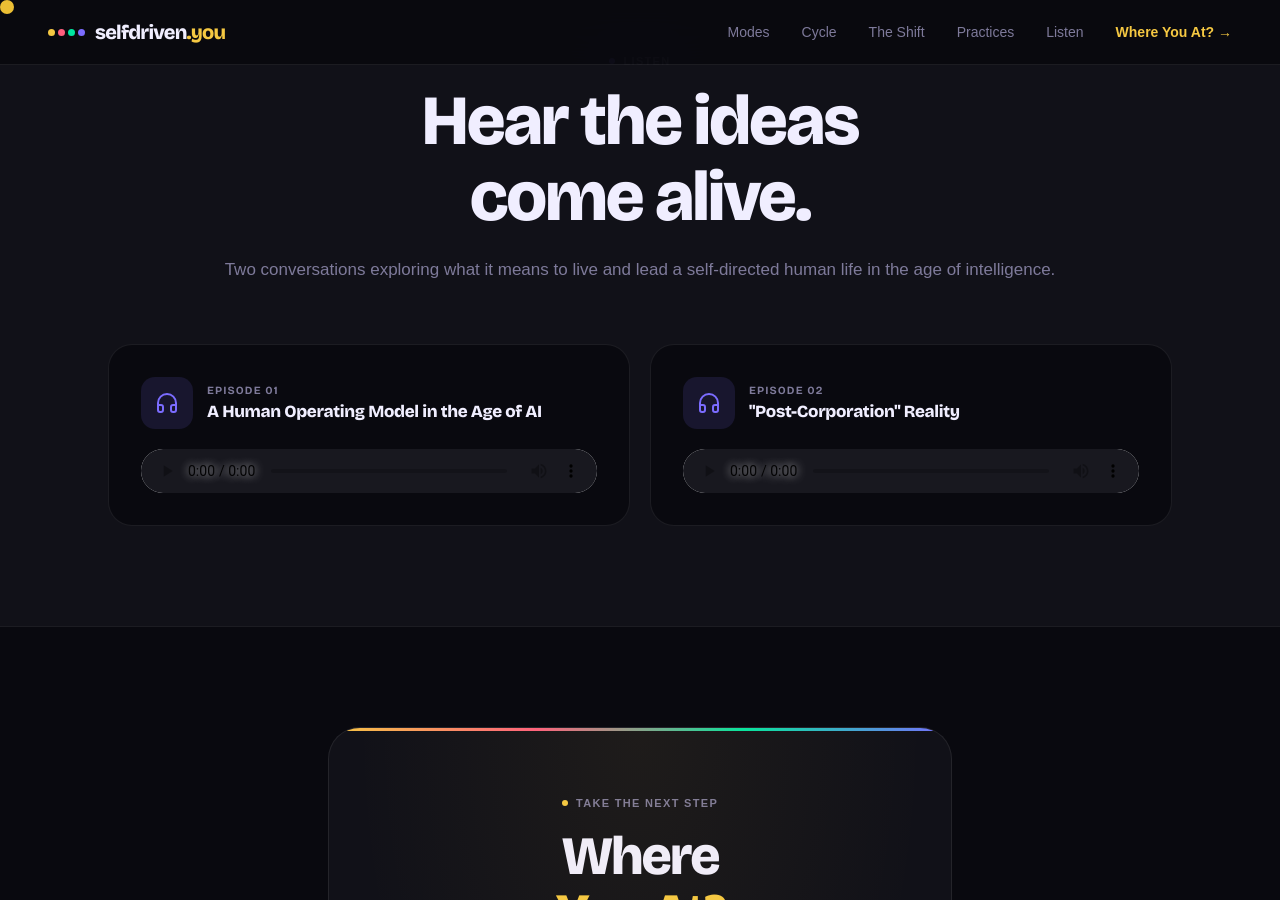
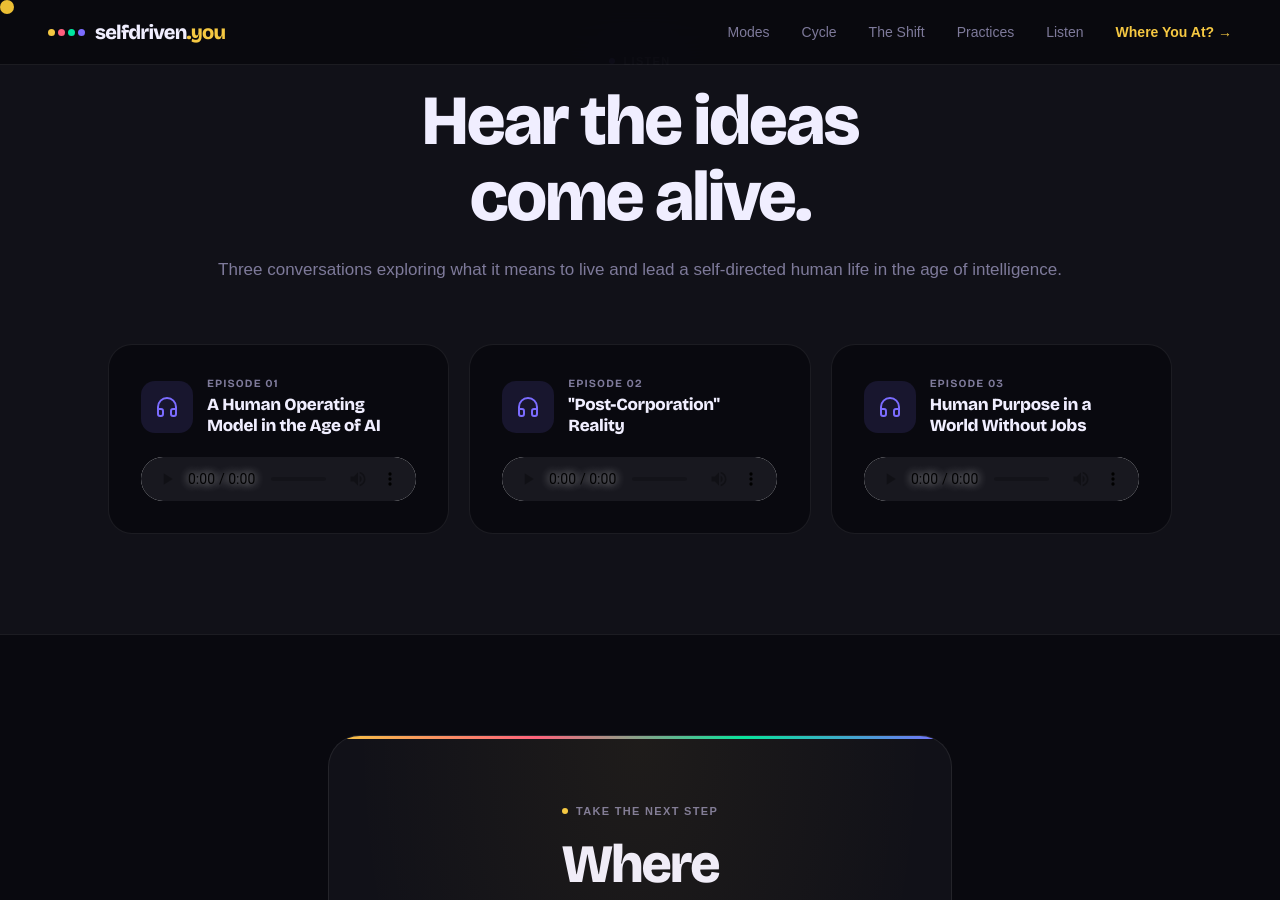
Before and after one commit to selfdriven-foundation/selfdriven-you, a Jekyll site: the page built from docs/index.html, in a window 1280 px wide and 900 px high, scrolled down 6242 px. Built offline with Jekyll 4.4.1, drawn with Linux system fonts in a browser that asks for light colours.

Commit message:
Update index.html

```diff
--- a/docs/index.html
+++ b/docs/index.html
@@ -1799,7 +1799,7 @@ title: selfdriven You
 
     .podcast-grid {
       display: grid;
-      grid-template-columns: 1fr 1fr;
+      grid-template-columns: repeat(auto-fit, minmax(300px, 1fr));
       gap: 20px;
     }
 
@@ -2962,8 +2962,8 @@ title: selfdriven You
       <div class="podcasts-hd">
         <div class="s-eye rev"><span class="ey-dot" style="background:var(--chill)"></span>Listen</div>
         <h2 class="s-title rev">Hear the ideas<br>come alive.</h2>
-        <p class="rev">Two conversations exploring what it means to live and lead a self-directed human life in the age
-          of intelligence.</p>
+        <p class="rev">Three conversations exploring what it means to live and lead a self-directed human life in the
+          age of intelligence.</p>
       </div>
       <div class="podcast-grid">
 
@@ -3002,6 +3002,26 @@ title: selfdriven You
           <div class="podcast-player">
             <audio controls preload="metadata">
               <source src="/assets/audio/selfdriven-human-rhythm-in-the-intelligence-age.m4a" type="audio/mp4">
+              Your browser does not support the audio element.
+            </audio>
+          </div>
+        </div>
+
+        <div class="podcast-card rev">
+          <div class="podcast-meta">
+            <div class="podcast-icon-wrap">
+              <svg width="24" height="24">
+                <use href="#ic-headphones" />
+              </svg>
+            </div>
+            <div>
+              <div class="podcast-label">Episode 03</div>
+              <div class="podcast-title">Human Purpose in a World Without Jobs</div>
+            </div>
+          </div>
+          <div class="podcast-player">
+            <audio controls preload="metadata">
+              <source src="/assets/audio/Human_Purpose_in_a_World_Without_Jobs.m4a" type="audio/mp4">
               Your browser does not support the audio element.
             </audio>
           </div>
```
